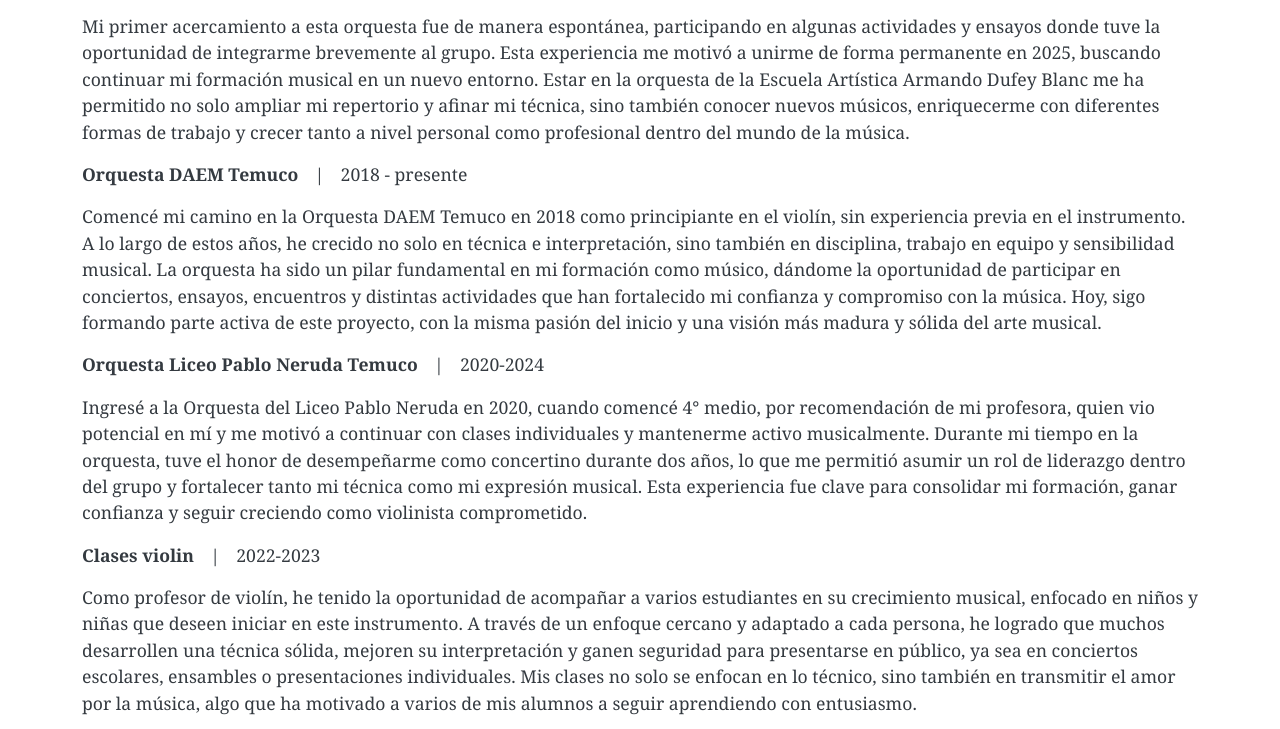
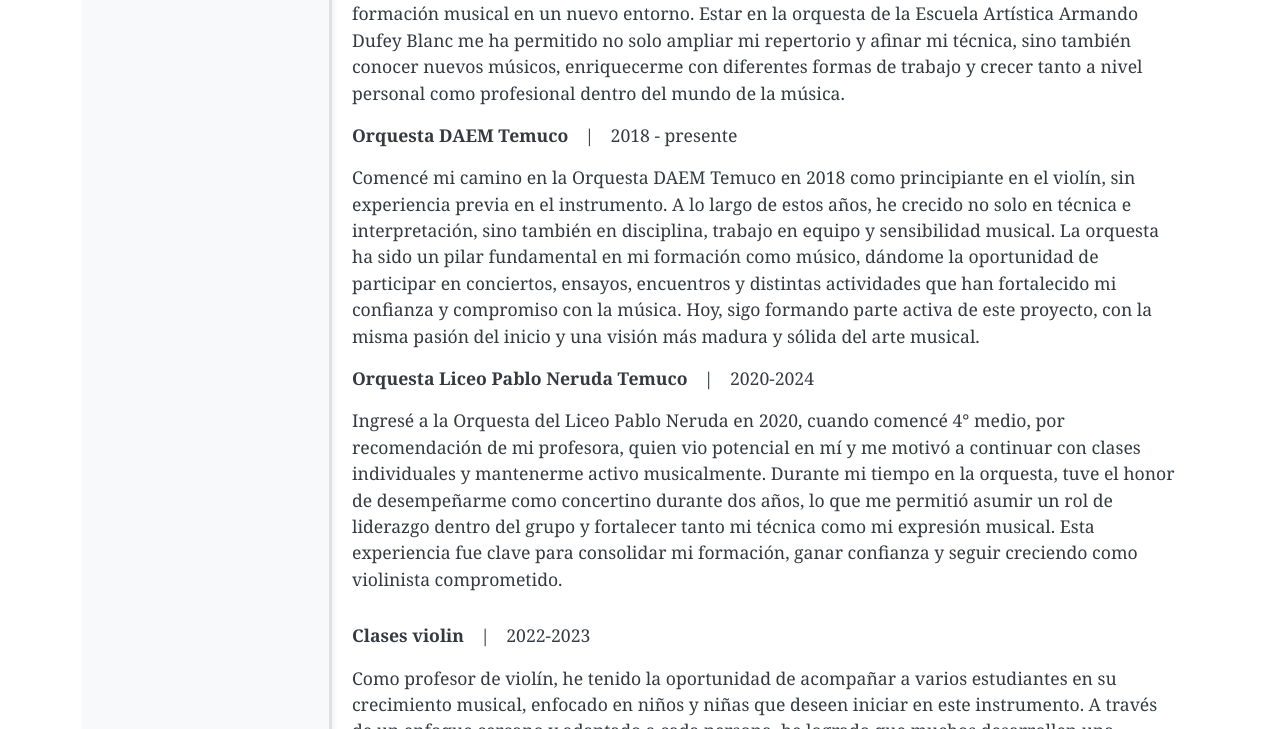
Before and after one commit to SecurityMatyc/GitHub-Archivos, a plain HTML site: page CV Matias Gajardo HTML.html in a window 1280 px wide. Shown: the part 517-1246 px from the top of the page. Drawn offline with Linux system fonts and the light colour scheme.

Commit message:
Cambios finales 2 notificar cualquier inconveniente.commit

```diff
--- a/CV Matias Gajardo HTML.html
+++ b/CV Matias Gajardo HTML.html
@@ -5,7 +5,7 @@
     <meta name="viewport" content="width=device-width, initial-scale=1.0">
     <title>Mi Currículum</title>
     <link rel="stylesheet" href="bootstrap.css">
-    <link rel="stylesheet" href="CV Matias Gajardo HTML.html">
+    <link rel="stylesheet" href="Estilos CSS Matias Gajardo HTML.css">
     </head>
 <body>
     <!-- Barra superior -->
```
